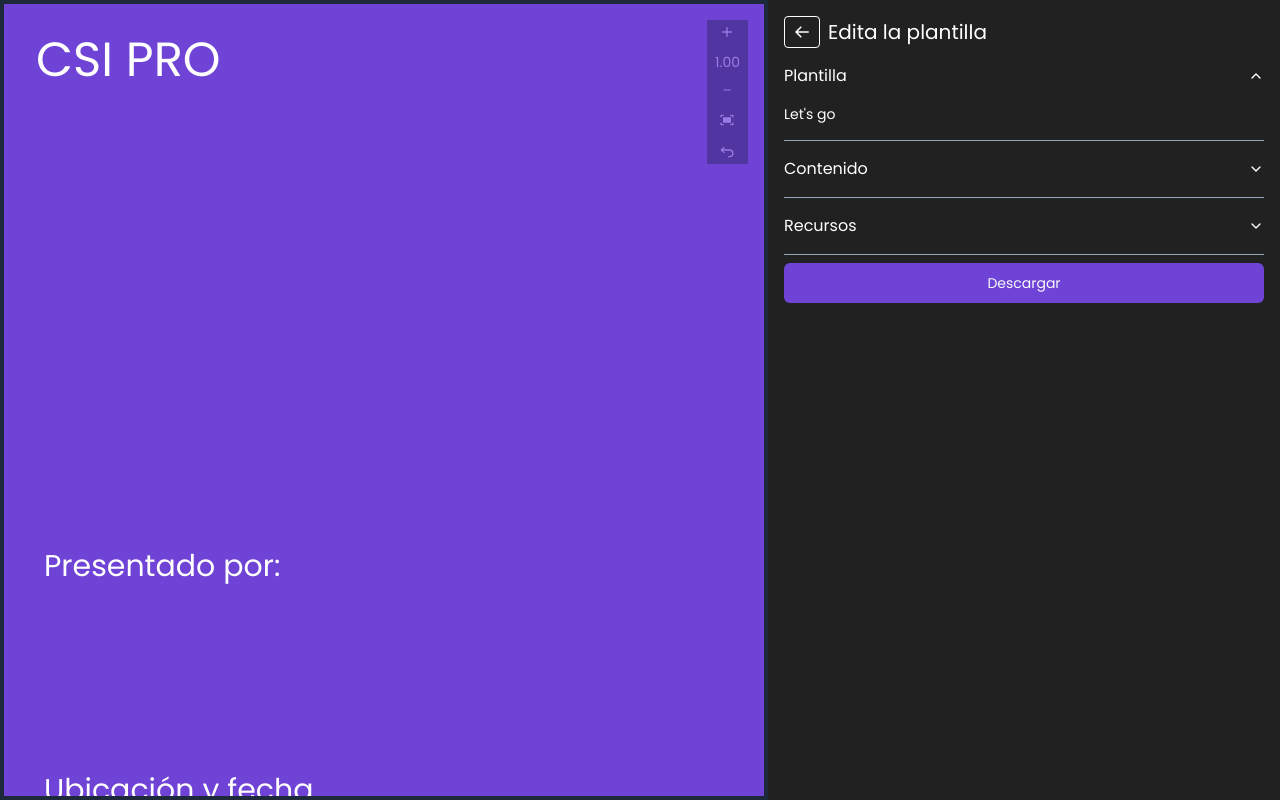
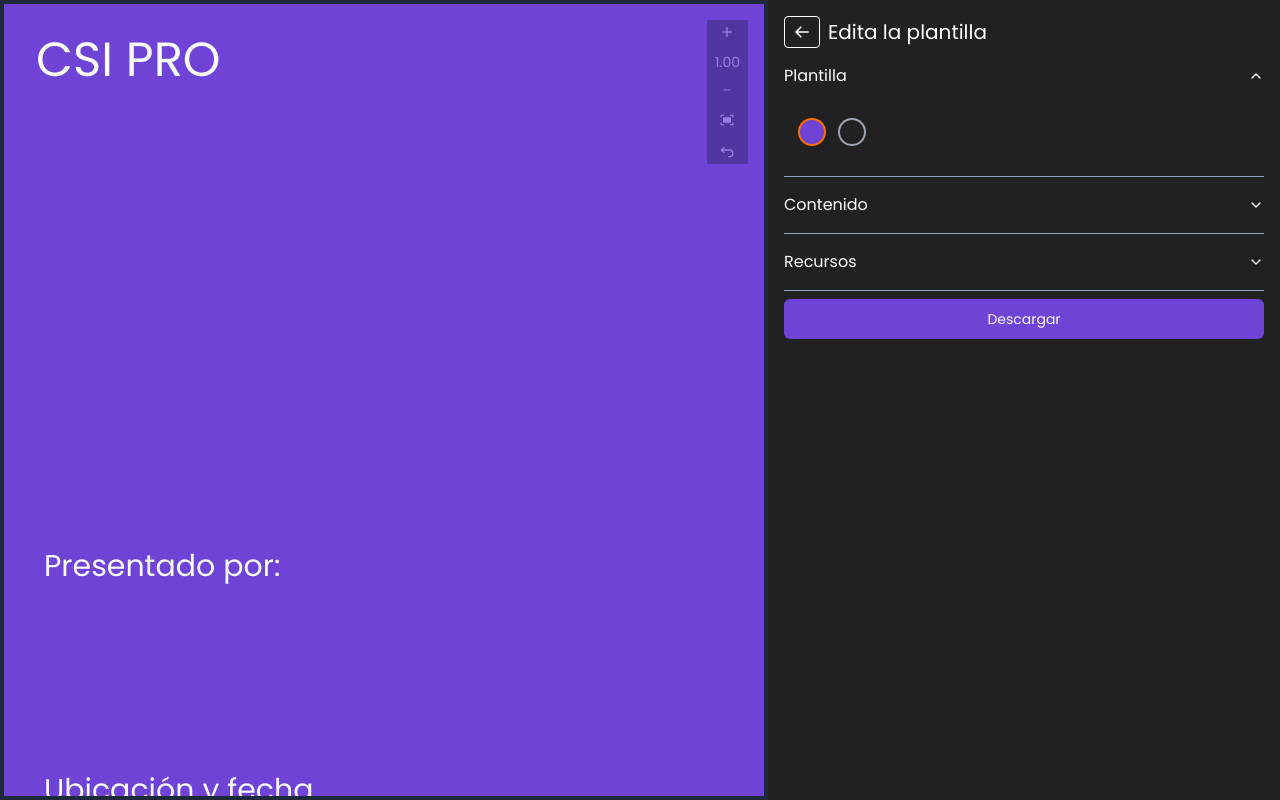
Before and after one commit to CSIPro/post-generator, a Next.js app: page /flyer in a window 1280 px wide. Both pictures are taken after a click on the button "Plantilla". Built offline with nearby package versions, Linux system fonts and the light colour scheme.

Commit message:
Add background color selection

```diff
--- a/src/components/post-form/post-form.tsx
+++ b/src/components/post-form/post-form.tsx
@@ -12,6 +12,7 @@ import { Button } from "../ui/button";
 import { ScrollArea } from "../ui/scroll-area";
 
 import { ContentForm } from "./content-form";
+import { TemplateForm } from "./template-form";
 
 interface Props {
   onDownload: () => void;
@@ -41,7 +42,9 @@ export const PostForm: FC<Props> = ({ onDownload }) => {
               className="border-b-slate-400"
             >
               <AccordionTrigger>Plantilla</AccordionTrigger>
-              <AccordionContent>Let&apos;s go</AccordionContent>
+              <AccordionContent>
+                <TemplateForm />
+              </AccordionContent>
             </AccordionItem>
             <AccordionItem value="content-form" className="border-b-slate-400">
               <AccordionTrigger>Contenido</AccordionTrigger>
--- a/src/components/post-form/template-form.tsx
+++ b/src/components/post-form/template-form.tsx
@@ -1 +1,20 @@
-export const TemplateForm = () => {};
+import { useContext } from "react";
+
+import { PosterContext } from "@/context/poster";
+
+import { ColorItem } from "../ui/color-item";
+
+export const TemplateForm = () => {
+  const {
+    posterBg: { posterBg },
+  } = useContext(PosterContext);
+
+  return (
+    <div className="flex gap-4 p-4">
+      <ColorItem variant="primary" selected={posterBg === "primary"} />
+      <ColorItem variant="muted" selected={posterBg === "muted"} />
+      {/* <ColorItem variant="white" selected={posterBg === "white"} /> */}
+      {/* <ColorItem variant="gray" selected={posterBg === "gray"} /> */}
+    </div>
+  );
+};
--- a/src/components/post-viewer/post-viewer.tsx
+++ b/src/components/post-viewer/post-viewer.tsx
@@ -3,9 +3,11 @@ import { FC, RefObject, useContext, useRef, useState } from "react";
 import { IoLocationSharp, IoCalendarClear, IoTimeSharp } from "react-icons/io5";
 
 import { PosterContext } from "@/context/poster";
+import { cn } from "@/lib/utils";
 import { formatFullTemplateDate } from "@/utils/utils";
 
 import { SocialMedia } from "../social-media/social-media";
+import { colorItemVariants } from "../ui/color-item";
 import { NameEmphasis } from "../ui/name-emphasis";
 import { ScrollArea } from "../ui/scroll-area";
 
@@ -19,6 +21,7 @@ interface Props {
 export const PostViewer: FC<Props> = ({ postRef }) => {
   const viewerRef = useRef<HTMLDivElement>(null);
   const {
+    posterBg: { posterBg },
     topics: { topics },
     presenters: { presenters },
     date,
@@ -44,6 +47,8 @@ export const PostViewer: FC<Props> = ({ postRef }) => {
     setZoom(1);
   };
 
+  const { bg: contextBg, text: contextText } = colorItemVariants[posterBg];
+
   return (
     <div className="relative col-span-3 max-h-96 max-w-full bg-slate-800 text-white md:max-h-screen">
       <ViewerControls
@@ -60,7 +65,11 @@ export const PostViewer: FC<Props> = ({ postRef }) => {
           >
             <div
               ref={postRef}
-              className="relative grid aspect-square w-[1080px] grid-cols-3 grid-rows-4 gap-2 bg-primary px-8 py-24 text-3xl"
+              className={cn(
+                "relative grid aspect-square w-[1080px] grid-cols-3 grid-rows-4 gap-2 px-8 py-24 text-3xl transition-all",
+                contextBg,
+                contextText,
+              )}
             >
               <span className="absolute left-8 top-8 flex flex-row gap-2 text-5xl">
                 <h1>CSI PRO</h1>
@@ -71,7 +80,12 @@ export const PostViewer: FC<Props> = ({ postRef }) => {
               <div className="col-span-full pl-2">
                 <div className="flex h-full flex-col items-center justify-center">
                   {posterForm && posterForm?.watch("title")?.length > 0 && (
-                    <h1 className="bg-white px-4 py-2 text-center text-7xl font-bold text-primary">
+                    <h1
+                      className={cn(
+                        "bg-white px-4 py-2 text-center text-7xl font-bold",
+                        colorItemVariants[posterBg].nameEmphasis,
+                      )}
+                    >
                       {posterForm?.watch("title")}
                     </h1>
                   )}
--- /dev/null
+++ b/src/components/ui/color-item.tsx
@@ -0,0 +1,47 @@
+import { FC, useContext } from "react";
+
+import { PosterContext } from "@/context/poster";
+import { cn } from "@/lib/utils";
+
+interface Props {
+  variant: "primary" | "muted";
+  selected?: boolean;
+}
+
+interface VariantValue {
+  bg: string;
+  text: string;
+  nameEmphasis: string;
+}
+
+export const colorItemVariants: Record<Props["variant"], VariantValue> = {
+  primary: {
+    bg: "bg-primary",
+    text: "text-primary-foreground",
+    nameEmphasis: "text-primary",
+  },
+  muted: {
+    bg: "bg-muted",
+    text: "text-primary-foreground",
+    nameEmphasis: "text-muted",
+  },
+  // white: "bg-white text-muted",
+  // gray: "bg-gray-400 text-muted",
+};
+
+export const ColorItem: FC<Props> = ({ variant, selected }) => {
+  const {
+    posterBg: { setPosterBg },
+  } = useContext(PosterContext);
+
+  return (
+    <div
+      onClick={setPosterBg.bind(null, variant)}
+      className={cn(
+        "aspect-square w-6 cursor-pointer rounded-full ring-2 ring-gray-400 transition-all hover:ring-secondary",
+        colorItemVariants[variant].bg,
+        selected && "ring-2 ring-accent",
+      )}
+    />
+  );
+};
--- a/src/components/ui/name-emphasis.tsx
+++ b/src/components/ui/name-emphasis.tsx
@@ -1,4 +1,9 @@
-import { FC, ReactNode } from "react";
+import { FC, ReactNode, useContext } from "react";
+
+import { PosterContext } from "@/context/poster";
+import { cn } from "@/lib/utils";
+
+import { colorItemVariants } from "./color-item";
 
 interface Props {
   children: ReactNode;
@@ -6,7 +11,9 @@ interface Props {
 
 export const FullNameEmphasis: FC<Props> = ({ children }) => {
   return (
-    <span className={`flex flex-row gap-2 text-xl md:text-5xl whitespace-nowrap`}>
+    <span
+      className={`flex flex-row gap-2 whitespace-nowrap text-xl md:text-5xl`}
+    >
       <h1>CSI PRO</h1>
       <NameEmphasis>{children}</NameEmphasis>
     </span>
@@ -14,8 +21,17 @@ export const FullNameEmphasis: FC<Props> = ({ children }) => {
 };
 
 export const NameEmphasis: FC<Props> = ({ children }) => {
+  const {
+    posterBg: { posterBg },
+  } = useContext(PosterContext);
+
   return (
-    <h1 className="bg-white px-2 font-bold uppercase tracking-wider text-primary">
+    <h1
+      className={cn(
+        "bg-white px-2 font-bold uppercase tracking-wider",
+        colorItemVariants[posterBg].nameEmphasis,
+      )}
+    >
       {children}
     </h1>
   );
--- a/src/context/poster.tsx
+++ b/src/context/poster.tsx
@@ -1,18 +1,16 @@
-import {
-  FC,
-  ReactNode,
-  RefObject,
-  createContext,
-  useRef,
-  useState,
-} from "react";
+import { FC, ReactNode, createContext, useState } from "react";
 import type { SelectSingleEventHandler } from "react-day-picker";
 import { UseFormReturn, useForm } from "react-hook-form";
 
 import type { ContentFormInputs } from "@/components/post-form/content-form";
+import { colorItemVariants } from "@/components/ui/color-item";
 
 interface PosterContextProps {
   posterForm?: UseFormReturn<ContentFormInputs, undefined, any>;
+  posterBg: {
+    posterBg: keyof typeof colorItemVariants;
+    setPosterBg: (color: keyof typeof colorItemVariants) => void;
+  };
   topics: {
     topics: string[];
     addTopic: (topic: string) => void;
@@ -38,23 +36,24 @@ interface PosterContextProps {
 }
 
 export const PosterContext = createContext<PosterContextProps>({
+  posterBg: { posterBg: "primary", setPosterBg: (color) => {} },
   topics: {
     topics: [],
-    addTopic: (topic: string) => {},
-    removeTopic: (topic: string) => {},
-    setTopics: (topics: string[]) => {},
+    addTopic: (topic) => {},
+    removeTopic: (topic) => {},
+    setTopics: (topics) => {},
   },
   presenters: {
     presenters: [],
-    addPresenter: (presenter: string) => {},
-    removePresenter: (presenter: string) => {},
-    setPresenters: (presenters: string[]) => {},
+    addPresenter: (presenter) => {},
+    removePresenter: (presenter) => {},
+    setPresenters: (presenters) => {},
   },
   pictures: {
     pictures: [],
-    addPicture: (picture: string) => {},
-    removePicture: (picture: string) => {},
-    setPictures: (pictures: string[]) => {},
+    addPicture: (picture) => {},
+    removePicture: (picture) => {},
+    setPictures: (pictures) => {},
   },
   date: new Date(),
   setDate: () => {},
@@ -63,6 +62,8 @@ export const PosterContext = createContext<PosterContextProps>({
 export const PosterContextProvider: FC<{ children: ReactNode }> = ({
   children,
 }) => {
+  const [posterBg, setPosterBg] =
+    useState<keyof typeof colorItemVariants>("primary");
   const [topics, setTopics] = useState<string[]>([]);
   const [presenters, setPresenters] = useState<string[]>([]);
   const [date, setDate] = useState<Date>();
@@ -94,6 +95,10 @@ export const PosterContextProvider: FC<{ children: ReactNode }> = ({
 
   const providerValue = {
     posterForm,
+    posterBg: {
+      posterBg,
+      setPosterBg,
+    },
     topics: {
       topics,
       addTopic,
```
